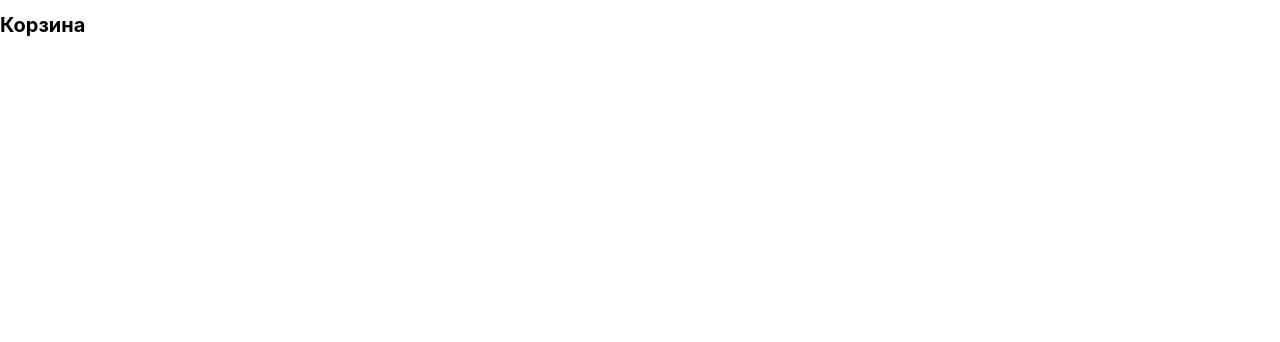
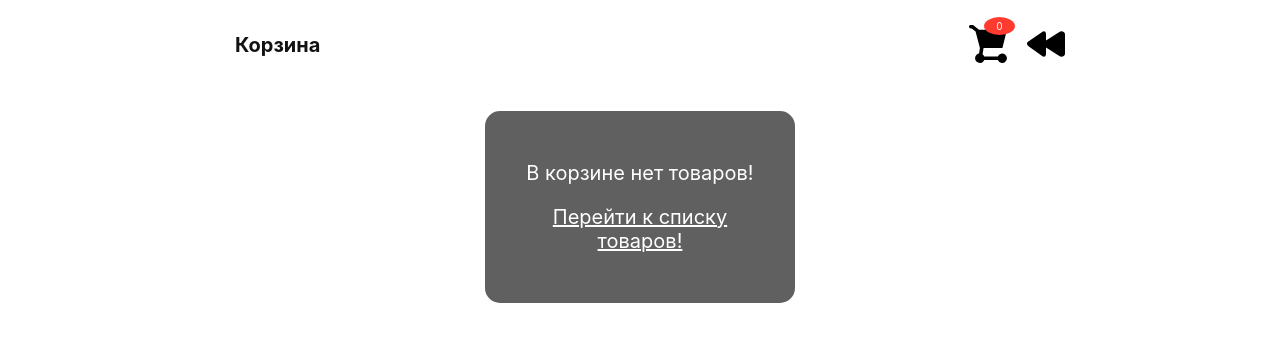
Before and after one commit to uuNick/LAB_4, a React (Create React App) app: page /basket in a window 1280 px wide. Shown: the top 342 px of the page. Built offline with nearby package versions, Linux system fonts and the light colour scheme.

Commit message:
Add header basket and item section

```diff
--- /dev/null
+++ b/src/components/Basket_Header/Basket_header.css
@@ -0,0 +1,36 @@
+.wrapper_h {
+    display: flex;
+    justify-content: space-between;
+    margin: 0 auto;
+    padding: 0 20px;
+    max-width: 850px;
+}
+
+h1 {
+    padding: 20px;
+    color: var(--text-color);
+}
+
+.header_icons {
+    /* width: 100px; */
+    display: flex;
+    flex-direction: row;
+    align-items: center;
+    gap: 20px;
+}
+
+.basket_inner {
+    position: relative;
+}
+
+.basket_count {
+    position: absolute;
+    top: -8px;
+    right: -8px;
+    border-radius: 50%;
+    background-color: #ff3b30;
+    color: white;
+    padding: 3px;
+    text-align: center;
+    min-width: 25px;
+}
--- /dev/null
+++ b/src/components/Basket_Header/Basket_header.js
@@ -0,0 +1,35 @@
+import React from 'react';
+import './Basket_header.css';
+import { Link } from 'react-router-dom';
+
+const Basket_header = ({BasketCount}) => {
+    return (
+        <div className="wrapper_h">
+            <h1>Корзина</h1>
+            <div className="header_icons">
+                <div className="basket_inner">
+                    <svg width="38" height="38" viewBox="0 0 16 16" xmlns="http://www.w3.org/2000/svg">
+                        <path fillRule="evenodd" clipRule="evenodd" d="M.75-.02a.75.75 0 100 1.5l.408-.006 1.606 1.281 1.839 6.881L4.237 12a2 2 0 102.188 2.722l5.705.028a2 2 0 100-1.5l-5.705-.028a2.007 2.007 0 00-.722-.898l.438-2.632 7.933.027 1.91-7.715H4.227L1.683-.026 1.68-.02v-.005L.75-.02z" fill="#000"></path>
+                    </svg>
+                    <span className="basket_count">{BasketCount}</span>
+                </div>
+                <Link to="/catalog">
+                    <svg className="go_back_icon" width="38" height="38" viewBox="0 -2 12 12" version="1.1" xmlns="http://www.w3.org/2000/svg" fill="#000000">
+                        <g id="SVGRepo_bgCarrier" strokeWidth="0"></g>
+                        <g id="SVGRepo_tracerCarrier" strokeLinecap="round" strokeLinejoin="round"></g>
+                        <g id="SVGRepo_iconCarrier">
+                            <g id="Dribbble-Light-Preview" transform="translate(-104.000000, -3805.000000)" fill="#000000">
+                                <g id="icons" transform="translate(56.000000, 160.000000)">
+                                    <path d="M59.9990013,3645.86816 L59.9990013,3652.13116 C59.9990013,3652.84516 58.8540013,3653.25316 58.2180013,3652.82516 L53.9990013,3650.14016 L53.9990013,3652.13116 C53.9990013,3652.84516 53.4260013,3653.25316 52.7900013,3652.82516 L48.4790013,3649.69316 C47.9650013,3649.34616 47.7980013,3648.65316 48.3120013,3648.30616 L52.7900013,3645.17516 C53.4260013,3644.74616 53.9990013,3645.15416 53.9990013,3645.86816 L53.9990013,3647.85916 L58.2180013,3645.17516 C58.8540013,3644.74616 59.9990013,3645.15416 59.9990013,3645.86816">
+                                    </path>
+                                </g>
+                            </g>
+                        </g>
+                    </svg>
+                </Link>
+            </div>
+        </div>
+    )
+};
+
+export default Basket_header;
--- /dev/null
+++ b/src/components/Basket_Items/Basket_items.css
@@ -0,0 +1,104 @@
+.error {
+    margin: 20px auto;
+    max-width: 250px;
+    background-color: #606060;
+    color: white;
+    font-size: 20px;
+    padding: 30px;
+    border-radius: 15px;
+}
+
+.error p {
+    text-align: center;
+}
+
+
+.link_back{
+    color: white
+}
+
+.cart {
+    display: flex;
+    flex-direction: column;
+    align-items: center;
+    row-gap: 20px;
+    margin: 20px 0;
+    padding: 0 30px;
+}
+
+.cart_product {
+    border: 1px solid grey;
+    border-radius: 10px;
+    padding: 20px;
+    display: flex;
+    max-width: 800px;
+    width: 100%;
+    position: relative;
+}
+
+.cart_title {
+    font-size: 20px;
+    display: flex;
+    align-items: center;
+    justify-content: center;
+    width: 100px;
+    text-align: center;
+    color: var(--text-color);
+}
+
+.cart_block-btns {
+    display: flex;
+    justify-content: center;
+    align-items: center;
+    padding: 0 10px;
+    flex-grow: 1;
+    column-gap: 10px;
+}
+
+.cart_plus, .cart_count, .cart_minus {
+    width: 50px;
+    display: flex;
+    justify-content: center;
+    align-items: center;
+    padding: 10px;
+    border: 1px solid grey;
+    font-size: 20px;
+}
+
+.cart_plus, .cart_minus {
+    cursor: pointer;
+}
+
+.cart_count {
+    text-align: center;
+}
+
+.cart_price {
+    display: flex;
+    justify-content: center;
+    align-items: center;
+    padding: 10px;
+    font-size: 18px;
+    width: 50px;
+    color: var(--text-color);
+}
+
+.cart_del-card {
+    position: absolute;
+    top: -10px;
+    right: -10px;
+    width: 25px;
+    height: 25px;
+    display: flex;
+    justify-content: center;
+    align-items: center;
+    font-size: 20px;
+    color: red;
+    font-weight: bold;
+    cursor: pointer;
+}
+
+.cart_img img {
+    width: 100px;
+    padding-right: 20px;
+}
--- /dev/null
+++ b/src/components/Basket_Items/Basket_items.js
@@ -0,0 +1,39 @@
+import React from 'react';
+import './Basket_items.css';
+import { Link } from 'react-router-dom';
+
+
+const Basket_items = ({ BasketItems, removeFromBasket }) => {
+    return (
+        <>
+            {BasketItems.length === 0 ? (
+                <div className="error">
+                    <p>В корзине нет товаров!</p>
+                    <p><Link className="link_back" to="/catalog">Перейти к списку товаров!</Link></p>
+                </div>
+            ) : (
+                <div className="cart">
+                    {BasketItems.map(item => (
+                        <div key = {item.id} className="cart_product">
+                            <div className="cart_img">
+                                <img src = {require(`../../images/${item.img}`)} alt = {`Product ${item.title}`}/>
+                            </div>
+                            <div className="cart_title">{item.title}</div>
+                            <div className="cart_block-btns">
+                                <button className="cart_minus">-</button>
+                                <input type="number" className="cart_count" value="1" min="1" max="99"/>
+                                    <button className="cart_plus">+</button>
+                            </div>
+                            <div className="cart_price">
+                                <span className="cart_total_price">{item.price}</span>р
+                            </div>
+                            <div className="cart_del-card">X</div>
+                        </div>
+                    ))}
+                </div>
+            )}
+        </>
+    );
+};
+
+export default Basket_items;
--- a/src/pages/Basket.js
+++ b/src/pages/Basket.js
@@ -1,10 +1,12 @@
-// src/pages/Basket.js
 import React from 'react';
+import Basket_header from '../components/Basket_Header/Basket_header';
+import Basket_items from '../components/Basket_Items/Basket_items';
 
 const Basket = ({ BasketItems, removeFromBasket }) => {
     return (
         <>
-            <h1>Корзина</h1>
+            <Basket_header BasketCount = {BasketItems.length}/>
+            <Basket_items BasketItems={BasketItems} removeFromBasket={removeFromBasket}></Basket_items>
         </>
     );
 };
```
